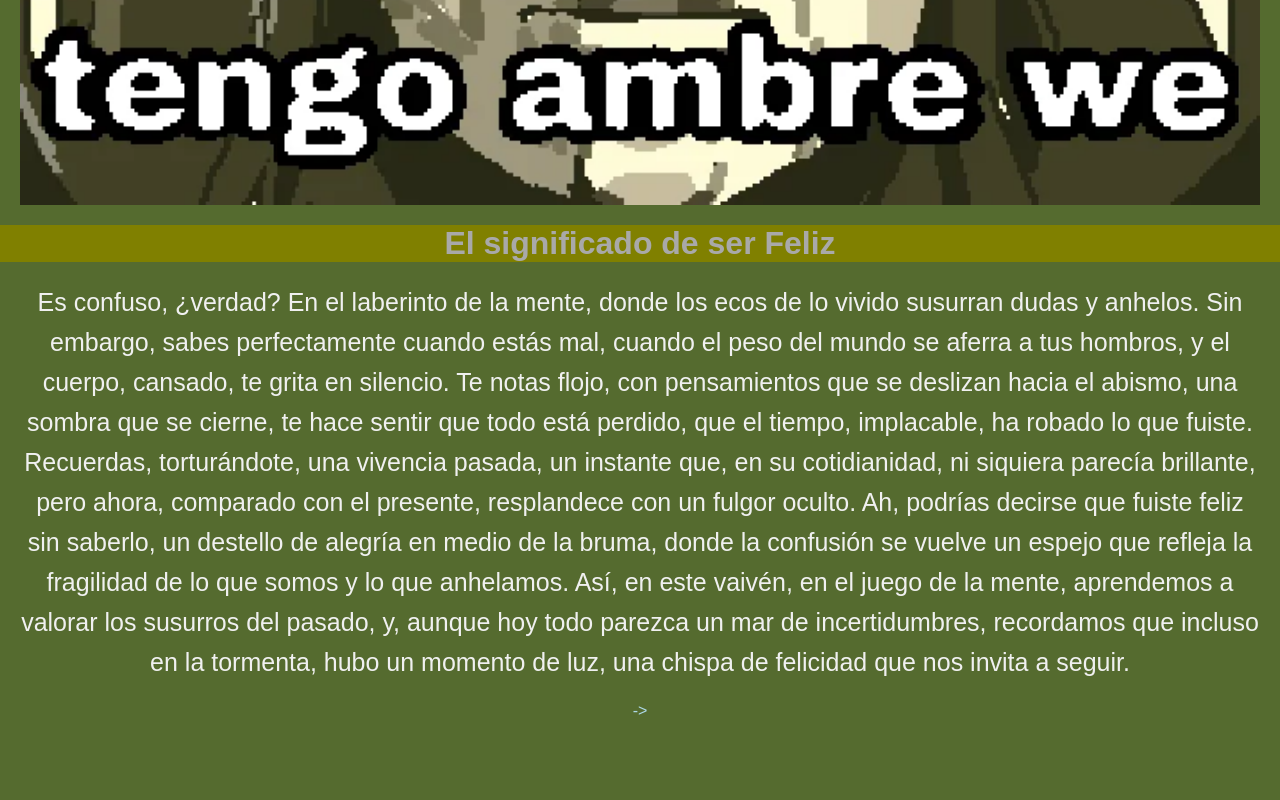
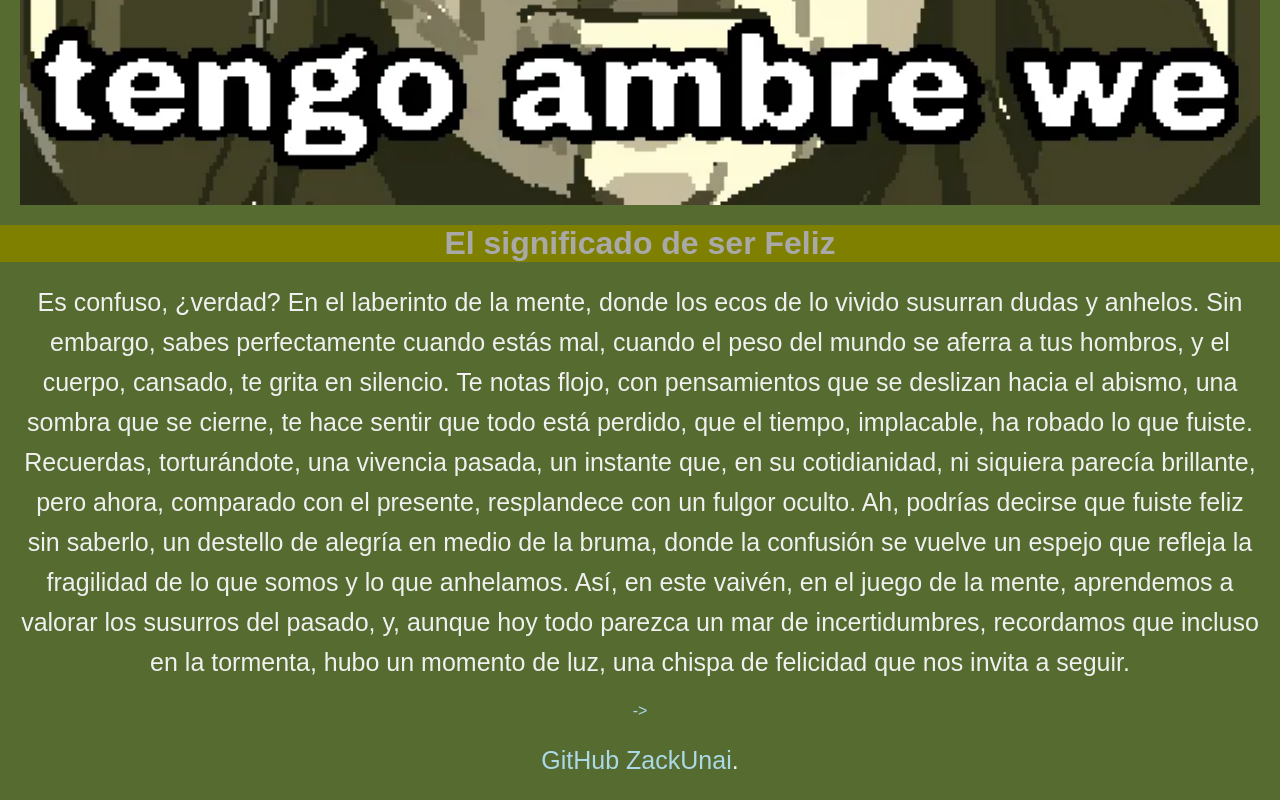
Before and after one commit to ZackUnai/pagina2, a plain HTML site: page index.html in a window 1280 px wide. Shown: the part 943-1743 px from the top of the page. Before the commit the page ends 1663 px from the top, so only its background shows below. Drawn offline with Linux system fonts and the light colour scheme.

Commit message:
commit 2 nueva actualizacion

```diff
--- a/index.html
+++ b/index.html
@@ -67,5 +67,6 @@
         <!-- Esto es un comentario-->
 
         <a href="./index.html#inicio"> -> </a>
+    <p> <a href="https://github.com/ZackUnai" target="_blank">GitHub ZackUnai</a>.</p>
 </body>
 </html>
```
